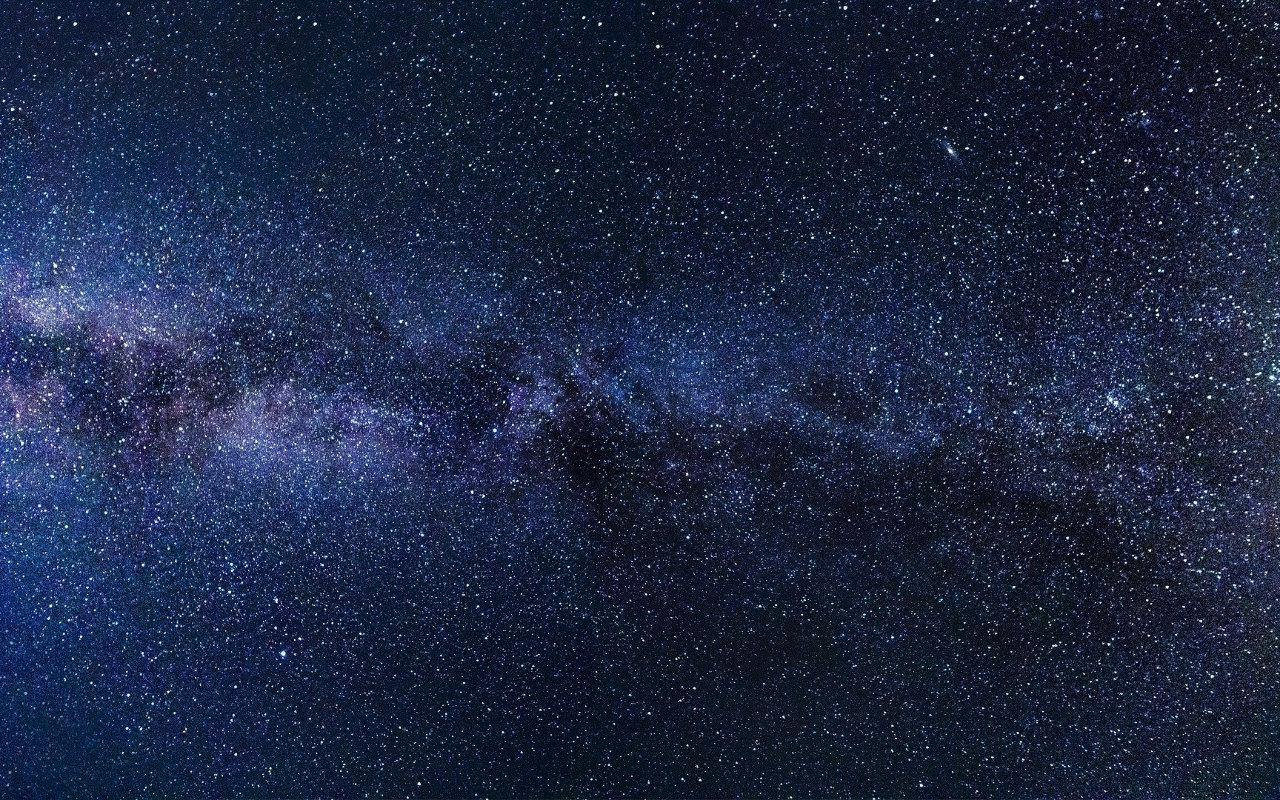
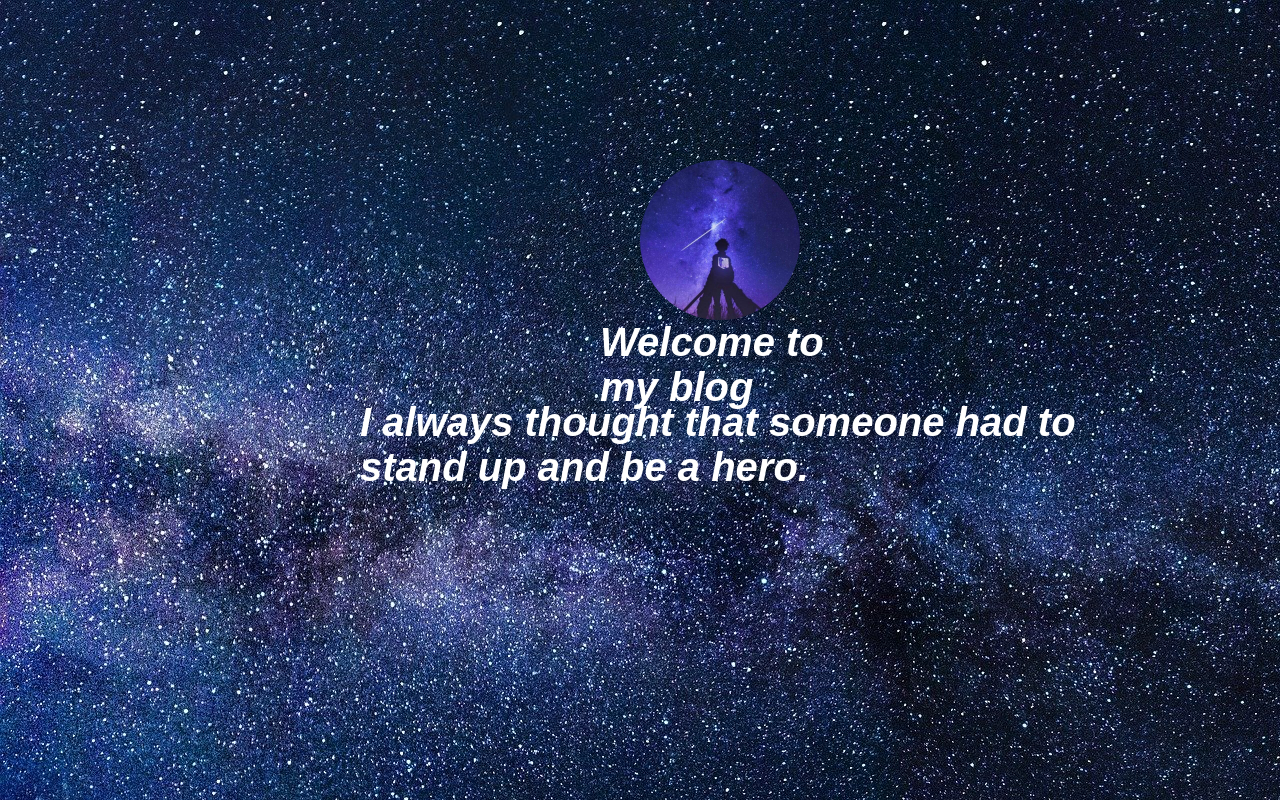
Before and after one commit to requiemrec/requiemrec.github.io, a plain HTML site: page try.html in a window 1280 px wide. Drawn offline with Linux system fonts and the light colour scheme.

Commit message:
Update try.html

```diff
--- a/try.html
+++ b/try.html
@@ -4,36 +4,56 @@
     <meta charset="UTF-8">
     <title>Title</title>
     <style>
-
         *{
             margin: 0;
             padding: 0;
         }
         body{
-            background: url("background.jpg");
-            background-repeat: no-repeat;
-            background-position: center;
-            background-size: cover;
+            background: url("background.jpg") no-repeat;
+            width: 100vw;
             height: 100vh;
-            margin: 0px;
-            padding: 0px;
-
         }
         a{
             text-decoration: none;
         }
+        @keyframes move {
+
+        }
         #in_img{
             display: block;
+            position: fixed;
+            top: 10em;
+            left: 40em;
             width: 10em;
             height: 10em;
             border-radius: 50%;
+        }
+        #text{
+            display: block;
+            position: fixed;
+            color: white;
+            font:italic bold 40px Gabriola,sans-serif;
+            width: 250px;
+            top: 8em;
+            left: 15em;
+        }
+        #Waring_text{
+            display: block;
+            position: fixed;
+            color: white;
+            font:italic bold 40px Gabriola,sans-serif;
+            width: 760px;
+            left: 9em;
+            top: 10em;
         }
     </style>
 </head>
 <body>
 
     <div>
-<!--         <div><img id="in_img" src="index.jpg"></div> -->
+        <div><img id="in_img" src="index.jpg"></div>
+        <div id="text">Welcome to my blog</div>
+        <div id="Waring_text"></div>
     </div>
     <script>
         window.onload = function () {
@@ -42,13 +62,24 @@
                 let h = document.documentElement.clientHeight;
                 console.log('W:' + w + 'H:' + h)
             }
-
-
+            function Warning_text() {
+                let str = 'I always thought that someone had to stand up and be a hero.';
+                let Warning_text = document.getElementById('Waring_text');
+                i = 0;
+                timer = setInterval(function () {
+                    Warning_text.innerText = str.substring(0, i);
+                    i++
+                    if (Warning_text.innerHTML == str) {
+                        clearInterval(timer);
+                    }
+                }, 60)
+            }
             //每当窗口发生变化就执行
             window.addEventListener("resize", bom_size);
             //网页打开执行一次函数
             bom_size();
+            Warning_text();
         }
     </script>
 </body>
-</html>
+</html
```
